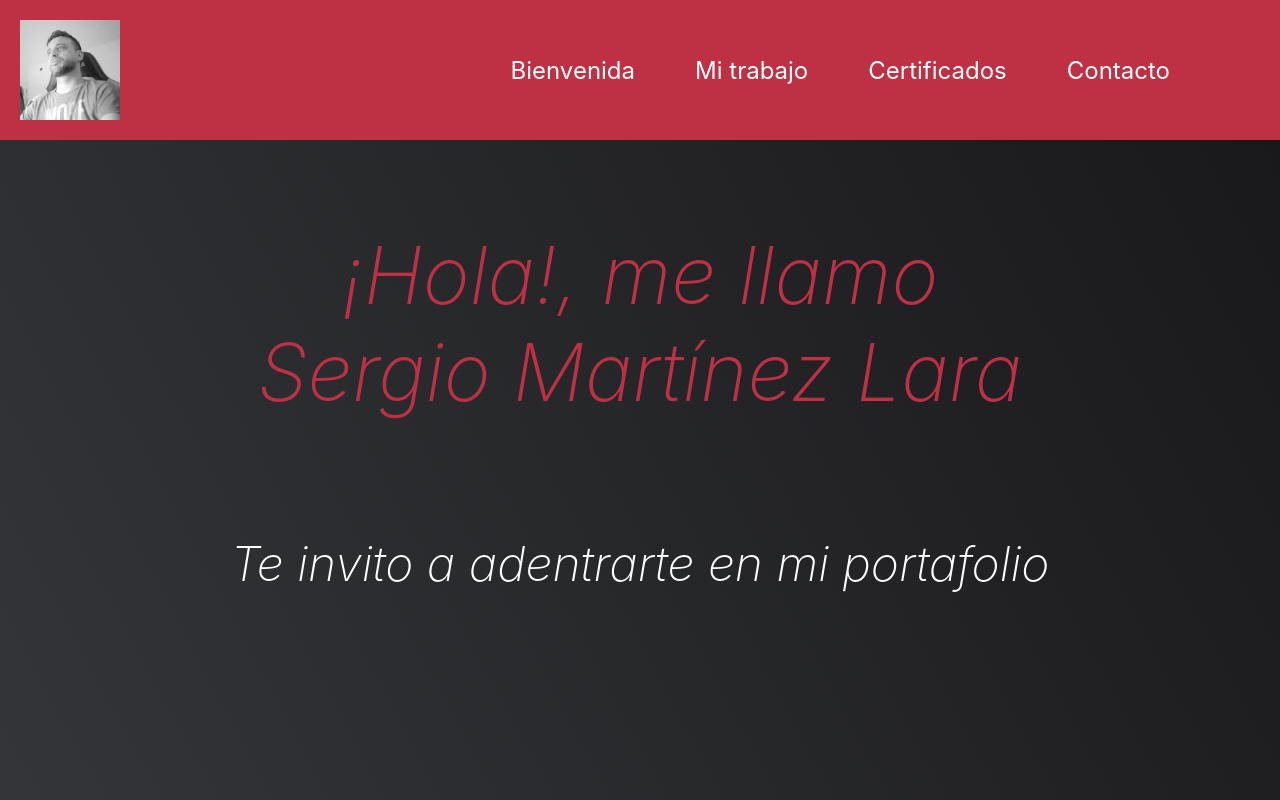
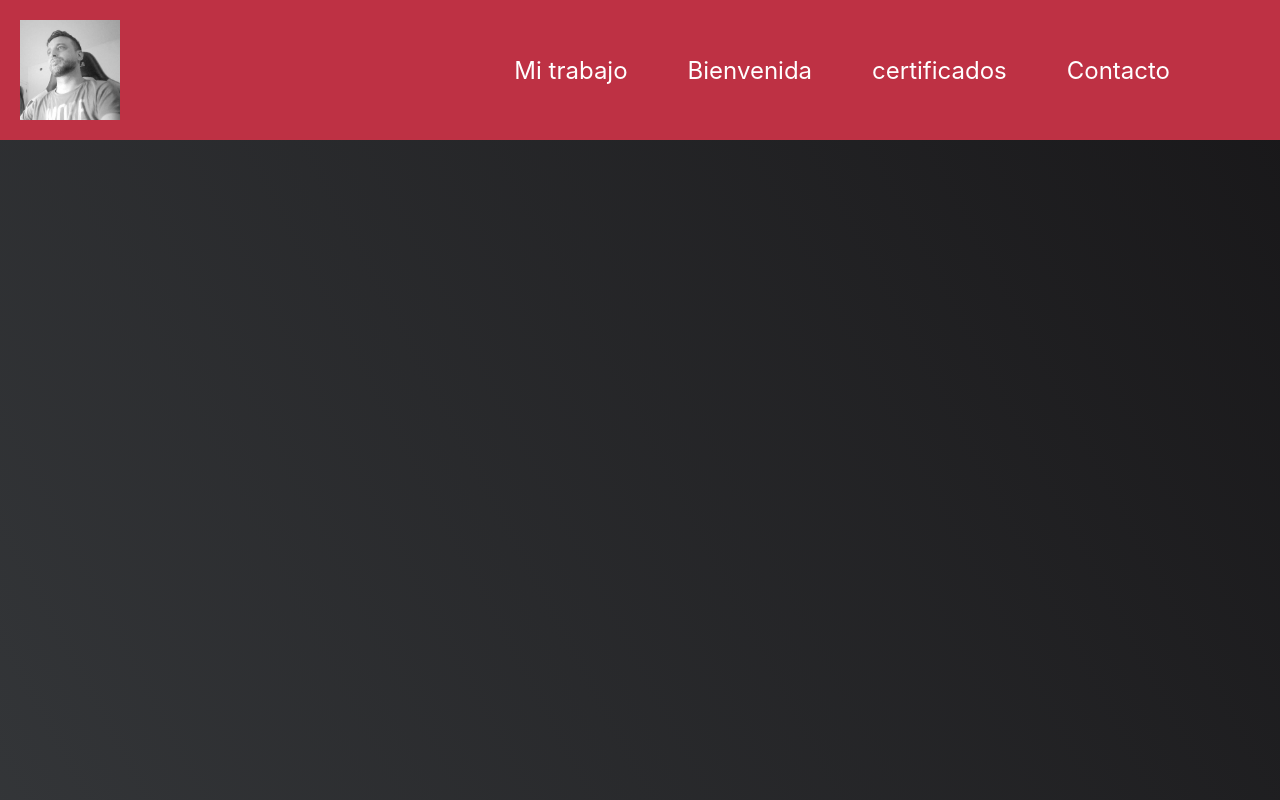
Before and after one commit to BellacusDev/PortfolioReact, a React (Create React App) app: page /#/work in a window 1280 px wide. Before the commit this address led to /#/. Shown: the top 800 px of the page. Built offline with nearby package versions, Linux system fonts and the light colour scheme.

Commit message:
Hashmode router

```diff
--- a/src/App.js
+++ b/src/App.js
@@ -1,9 +1,9 @@
 import './App.css';
 import {
-  BrowserRouter as Router,
+  HashRouter as Router, // Cambiamos BrowserRouter por HashRouter
   Route,
   Routes,
- } from 'react-router-dom';
+} from 'react-router-dom';
 
 /* pages */
 import Home from './pages/home/home';
@@ -11,18 +11,15 @@ import MyWork from './pages/work/myWork';
 import Certificates from './pages/work/certificates';
 import ImageItem from './components/pure/ImageItem';
 
-
-
 function App() {
   return (
     <div className="App">
-      <Router basename={process.env.PUBLIC_URL}>
+      <Router>
         <Routes>
-          <Route exact path='/' Component={Home}></Route>
-          <Route exact path='work' Component={MyWork}></Route>
-          <Route exact path='certificates' Component={Certificates}></Route>
-
-          <Route exact path='/img' Component={ImageItem}></Route>
+          <Route path="/" element={<Home />} /> {/* Cambiamos "Component" a "element" y quitamos "exact" */}
+          <Route path="work" Component={MyWork} />
+          <Route path="certificates" element={<Certificates />} />
+          <Route path="img" element={<ImageItem />} />
         </Routes>
       </Router>
     </div>
--- a/src/pages/home/home.jsx
+++ b/src/pages/home/home.jsx
@@ -50,10 +50,10 @@ const PStyles = styled.p`
 const Home = () => {
 
   const headerLinks = [
-    { id: 1, url: '#wellcome', text: 'Bienvenida' },
-    { id: 2, url: 'work', text: 'Mi trabajo' },
-    { id: 3, url: 'certificates', text: 'Certificados' },
-    { id: 4, url: '#contact', text: 'Contacto' },
+    { id: 1, url: '#/#wellcome', text: 'Bienvenida' },
+    { id: 2, url: '#/work', text: 'Mi trabajo' },
+    { id: 3, url: '#/certificates', text: 'Certificados' },
+    { id: 4, url: '#/#contact', text: 'Contacto' },
   ]
 
   return (
--- a/src/pages/work/certificates.jsx
+++ b/src/pages/work/certificates.jsx
@@ -19,10 +19,10 @@ const Galery = styled.div`
 
 const Certificates = () => {
   const headerLinks = [
-    { id: 1, url: '#certificates', text: 'Certificados' },
-    { id: 2, url: 'home', text: 'Bienvenida' },
-    { id: 3, url: 'work', text: 'Mi trabajo' },
-    { id: 3, url: '#contact', text: 'Contacto' }
+    { id: 1, url: '/#certificates', text: 'Certificados' },
+    { id: 2, url: '#/', text: 'Bienvenida' },
+    { id: 3, url: '#/work', text: 'Mi trabajo' },
+    { id: 3, url: '#/#contact', text: 'Contacto' }
   ]
 
     const imageItems = [
--- a/src/pages/work/myWork.jsx
+++ b/src/pages/work/myWork.jsx
@@ -13,8 +13,8 @@ const MyWork = () => {
 
   const headerLinks = [
     { id: 1, url: '#work', text: 'Mi trabajo' },
-    { id: 2, url: 'PortfolioReact', text: 'Bienvenida' },
-    { id: 3, url: 'certificates', text: 'certificados' },
+    { id: 2, url: '#/', text: 'Bienvenida' },
+    { id: 3, url: '#/certificates', text: 'certificados' },
     { id: 3, url: '#contact', text: 'Contacto' }
   ]
 
```
